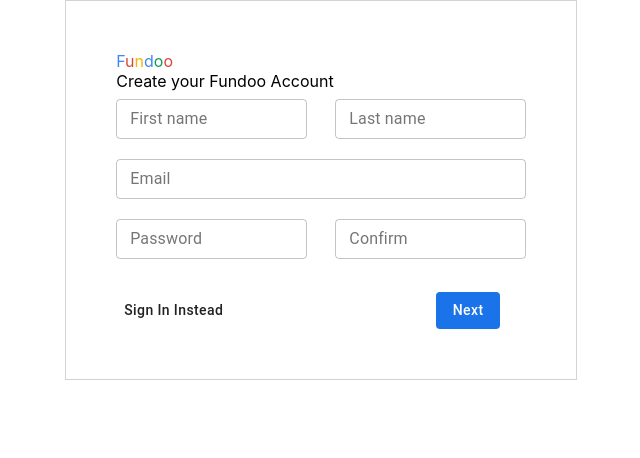
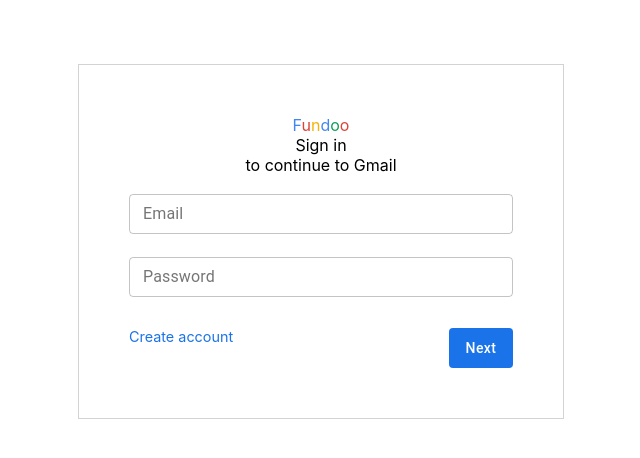
Before and after one commit to shiv-N/FundooFrontEnd, a React (Create React App) app in the folder fundooapp/: page / in a window 1280 px wide. Shown: the top 458 px of the page, without its empty margins (319-959 px from the left). Built offline with nearby package versions, Linux system fonts and the light colour scheme.

Commit message:
login and registration]

```diff
--- a/fundooapp/package.json
+++ b/fundooapp/package.json
@@ -10,6 +10,7 @@
     "@testing-library/user-event": "^7.2.1",
     "react": "^16.12.0",
     "react-dom": "^16.12.0",
+    "react-router-dom": "^5.1.2",
     "react-scripts": "3.3.0"
   },
   "scripts": {
--- a/fundooapp/src/App.js
+++ b/fundooapp/src/App.js
@@ -1,13 +1,18 @@
 import React from 'react';
 // import './App.css';
-import SignUp from './Component/SignUp'
+import Login from './Component/Login';
+import SignUp from './Component/SignUp';
+import {BrowserRouter,Route} from 'react-router-dom';
 
 
 function App() {
   return (
-    <div>
-      <SignUp />
-    </div>
+    <BrowserRouter>
+      <div>
+        <Route path = "/" exact component = {Login} />
+        <Route path = "/signup" component = {SignUp} />
+      </div>
+     </BrowserRouter>
   );
 }
 
--- /dev/null
+++ b/fundooapp/src/Component/Login.jsx
@@ -0,0 +1,56 @@
+import React from 'react';
+import { Component } from 'react';
+import '../css/LoginCSS.css';
+import TextField from '@material-ui/core/TextField';
+import Button from '@material-ui/core/Button';
+
+class Login extends Component {
+
+    render() {
+        return (
+            <div className="MainContainer" style={{ marginTop: "5%" }}>
+
+                <div style={{ color: 'black', textAlign: "center" }}>
+                    <span style={{ color: '#4285F4' }}>F</span>
+                    <span style={{ color: '#DB4437' }}>u</span>
+                    <span style={{ color: '#F4B400' }}>n</span>
+                    <span style={{ color: '#4285F4' }}>d</span>
+                    <span style={{ color: '#0F9D58' }}>o</span>
+                    <span style={{ color: '#DB4437' }}>o</span>
+                </div>
+                <div style={{ textAlign: "center" }}>
+                    Sign in <br></br>to continue to Gmail
+                    </div>
+
+                <TextField style={{ marginTop: "5%" }}
+                    id="outlined-basic"
+                    label="Email"
+                    variant="outlined"
+                    margin="dense"
+                    fullWidth
+                />
+                <TextField className="RowContainer" style={{ marginTop: "5%" }}
+                    id="outlined-basic"
+                    label="Password"
+                    variant="outlined"
+                    margin="dense"
+                    type='password'
+                    fullWidth
+                />
+
+                <div className="RowContainer">
+
+                    <a href="/signup" style ={{color:"#1a73e8",textDecoration:'none',fontSize:'90%'}}> Create account </a>
+
+                          {/* <span href="/signup" color="#1a73e8" style={{ textTransform: 'capitalize' }}>Create account</span> */}
+                    <Button variant="contained" style={{ backgroundColor: '#1a73e8', color: 'white', textTransform: 'capitalize' }} disableElevation>
+                        Next
+                    </Button>
+
+
+                </div>
+            </div>
+        )
+    }
+}
+export default Login;
--- a/fundooapp/src/Component/SignUp.jsx
+++ b/fundooapp/src/Component/SignUp.jsx
@@ -1,14 +1,14 @@
-import React from 'react'
+import React from 'react';
 import { Component } from 'react';
-import '../css/SignUpCSS.css'
+import '../css/SignUpCSS.css';
 import TextField from '@material-ui/core/TextField';
 import Button from '@material-ui/core/Button';
 class SignUp extends Component {
 
     render() {
         return (
-            <div className="MainContainer">
-                <div style={{ color: 'black' }}>
+            <div className="MainContainer" style={{ marginTop: "5%"}}>
+                <div style={{ color: 'black',textAlign:"center"}}>
                     <span style={{ color: '#4285F4' }}>F</span>
                     <span style={{ color: '#DB4437' }}>u</span>
                     <span style={{ color: '#F4B400' }}>n</span>
@@ -16,10 +16,10 @@
                     <span style={{ color: '#0F9D58' }}>o</span>
                     <span style={{ color: '#DB4437' }}>o</span>
                 </div>
-                <div>
+                <div style={{textAlign:"center"}}>
                     Create your Fundoo Account
                 </div>
-                <div className="RowContainer">
+                <div className="RowContainer" style={{ marginTop: "2%" }}>
                     <div>
                     <TextField
                         id="outlined-basic"
@@ -38,7 +38,7 @@
                     </div>
                 </div>
 
-                <div style={{ marginTop: "2%" }}>
+                <div style={{ marginTop: "5%" }}>
                     <TextField
                         id="outlined-basic"
                         label="Email"
@@ -71,15 +71,11 @@
 
                 <div className="RowContainer" style={{ marginTop: "7%" }}>
 
-                    <div>
-                        <Button color="#1a73e8" style={{ textTransform: 'capitalize' }} >Sign in instead</Button>
-                    </div>
+                    <a href="/" style ={{color:"#1a73e8",textDecoration:'none',fontSize:'90%'}}> Sign in instead </a>
 
-                    <div style={{ marginLeft: "50%" }}>
                     <Button variant="contained" style={{ backgroundColor: '#1a73e8', color: 'white', textTransform: 'capitalize' }} disableElevation>
                         Next
                     </Button>
-                    </div>
 
                 </div>
 
--- /dev/null
+++ b/fundooapp/src/css/LoginCSS.css
@@ -0,0 +1,31 @@
+.MainContainer {
+    border: 1px solid lightgray;
+    display: flex;
+    flex-direction: column;
+    position: relative;
+    margin: auto;
+    width: 25%;
+    padding: 5%;
+    height: auto;
+}
+.RowContainer{
+    display: flex;
+    flex-direction: row;
+    justify-content:space-between;
+
+    margin-top : 7%;
+    height: 40px;
+}
+@media (max-width: 500px) {
+    .MainContainer{
+        height: 300px;
+        min-width: 200px;
+    }
+  .RowContainer
+  {
+    display: flex;
+    flex-direction: column;
+     flex-flow: column;
+  }
+
+  }
--- a/fundooapp/src/css/SignUpCSS.css
+++ b/fundooapp/src/css/SignUpCSS.css
@@ -4,10 +4,11 @@
     flex-direction: column;
     /* justify-content: center; */
     margin: auto;
-    width: 32%;
+    width: 30%;
     padding: 50px;
 }
 .RowContainer{
     display: flex;
     flex-direction: row;
+    justify-content:space-between;
 }
```
Also changed, not shown: 1 other file (tests, documents, lock files or other folders). Lines whose indentation alone changed are shown as unchanged.
